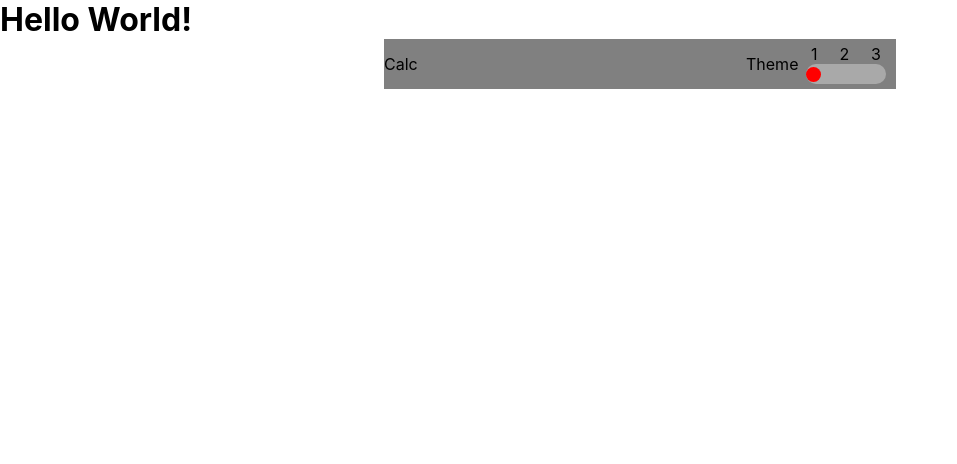
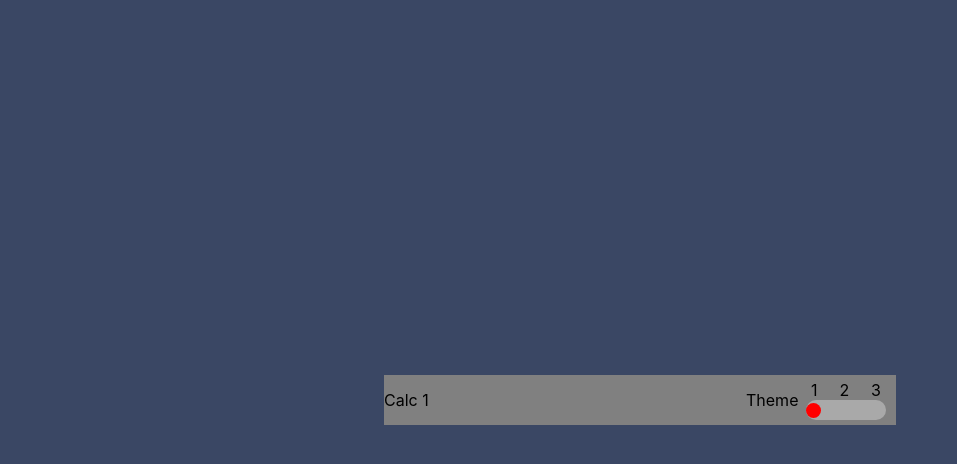
Before and after one commit to dharyel/calculator-app, a React (Create React App) app: page / in a window 1280 px wide. Shown: the top 464 px of the page, without its empty margins (0-957 px from the left). Built offline with nearby package versions, Linux system fonts and the light colour scheme.

Commit message:
adicionado os 3 temas e suas cores. Começando a customizar utilizando o slider do calc header

```diff
--- a/src/App.tsx
+++ b/src/App.tsx
@@ -5,7 +5,6 @@ import { Calculator } from './components/Calculator';
 function App() {
   return (
     <div className="App">
-      <h1>Hello World!</h1>
       <Calculator/>
     </div>
   );
--- /dev/null
+++ b/src/colors.ts
@@ -0,0 +1,56 @@
+export const themeColor1 = {
+    mainBackground: 'hsl(222, 26%, 31%)',
+    sliderBackground: 'hsl(223, 31%, 20%)',
+    calcBackground: 'hsl(224, 36%, 15%)',
+
+    delReset: 'hsl(225, 21%, 49%)',
+    delResetShadow: 'hsl(224, 28%, 35%)',
+
+    sliderDiskEqual: 'hsl(6, 63%, 50%)',
+    sliderDiskEqualShadow: 'hsl(6, 70%, 34%)',
+
+    normalKeys: 'hsl(30, 25%, 89%)',
+    normalKeysShadow: 'hsl(28, 16%, 65%)',
+
+    normalKeysText: 'hsl(221, 14%, 31%)',
+
+    whiteKeyText: 'hsl(0, 0, 100%)'
+}
+
+export const themeColor2 = {
+    mainBackground: 'hsl(0, 0%, 90%)',
+    sliderBackground: 'hsl(0, 5%, 81%)',
+    calcBackground: 'hsl(0, 0%, 93%)',
+
+    delReset: 'hsl(185, 42%, 37%)',
+    delResetShadow: 'hsl(185, 58%, 25%)',
+
+    sliderDiskEqual: 'hsl(25, 98%, 40%)',
+    sliderDiskEqualShadow: 'hsl(25, 99%, 27%)',
+
+    normalKeys: 'hsl(30, 25%, 89%)',
+    normalKeysShadow: 'hsl(28, 16%, 65%)',
+
+    normalKeysText: 'hsl(60, 10%, 19%)',
+
+    whiteKeyText: 'hsl(0, 0, 100%)'
+}
+
+export const themeColor3 = {
+    mainBackground: 'hsl(268, 75%, 9%)',
+    sliderBackground: 'hsl(268, 71%, 12%)',
+    calcBackground: 'hsl(268, 71%, 12%)',
+
+    delReset: 'hsl(281, 89%, 26%)',
+    delResetShadow: 'hsl(285, 91%, 52%)',
+
+    sliderDiskEqual: 'hsl(176, 100%, 44%)',
+    sliderDiskEqualShadow: 'hsl(177, 92%, 70%)',
+
+    normalKeys: 'hsl(268, 47%, 21%)',
+    normalKeysShadow: 'hsl(290, 70%, 36%)',
+
+    normalKeysText: 'hsl(52, 100%, 62%)',
+
+    whiteKeyText: 'hsl(0, 0, 100%)'
+}
--- a/src/components/CalcHeader/index.tsx
+++ b/src/components/CalcHeader/index.tsx
@@ -11,26 +11,26 @@ import {
     ThemeSwitcherSliderNumber
 } from './styled';
 
-interface CalcHeaderProps{
-
+export interface CalcHeaderProps{
+    choosenTheme:number;
+    handleChoosenTheme: (themeNumber: number) => void;
     children?: React.ReactNode;
 }
 
 export const CalcHeader = (props:CalcHeaderProps) =>{
 
     return(
-    <>
         <CalcHeaderContainer>
 
-            <CalcHeaderText>Calc</CalcHeaderText>
+            <CalcHeaderText>Calc {props.choosenTheme}</CalcHeaderText>
 
             <ThemeSwitcherContainer>
                 <ThemeSwitcherText>Theme</ThemeSwitcherText>
                 <ThemeSwitcherSliderContainer>
                     <ThemeSwitcherSliderNumberContainer>
-                        <ThemeSwitcherSliderNumber>1</ThemeSwitcherSliderNumber>
-                        <ThemeSwitcherSliderNumber>2</ThemeSwitcherSliderNumber>
-                        <ThemeSwitcherSliderNumber>3</ThemeSwitcherSliderNumber>
+                        <ThemeSwitcherSliderNumber onClick={()=>props.handleChoosenTheme(1)}>1</ThemeSwitcherSliderNumber>
+                        <ThemeSwitcherSliderNumber onClick={()=>props.handleChoosenTheme(2)}>2</ThemeSwitcherSliderNumber>
+                        <ThemeSwitcherSliderNumber onClick={()=>props.handleChoosenTheme(3)}>3</ThemeSwitcherSliderNumber>
                     </ThemeSwitcherSliderNumberContainer>
                     <ThemeSwitcherSliderDiskContainer>
                         <ThemeSwitcherSliderDisk/>
@@ -40,6 +40,5 @@ export const CalcHeader = (props:CalcHeaderProps) =>{
             </ThemeSwitcherContainer>
 
         </CalcHeaderContainer>
-    </>
     )
 }
--- a/src/components/CalcHeader/styled.ts
+++ b/src/components/CalcHeader/styled.ts
@@ -35,7 +35,7 @@ export const ThemeSwitcherSliderContainer = styled.div`
 export const ThemeSwitcherSliderDiskContainer = styled.div`
     width:80px;
     height:20px;
-    background-color:darkgray;
+    background-color:darkgrey;
     display:flex;
     align-items: center;
     border-radius:10px;
@@ -58,4 +58,5 @@ export const ThemeSwitcherSliderNumberContainer = styled.div`
 
 export const ThemeSwitcherSliderNumber = styled.p`
     margin: 0 5px;
+    cursor:pointer;
 `;
--- a/src/components/Calculator/index.tsx
+++ b/src/components/Calculator/index.tsx
@@ -1,11 +1,41 @@
-import React from 'react';
-import { CalculatorContainer } from './styled';
+import React, {useState} from 'react';
+import { CalculatorContainer, Body } from './styled';
 import { CalcHeader } from '../CalcHeader';
+import { themeColor1, themeColor2, themeColor3 } from '../../colors';
 
 export const Calculator = () => {
+    const [choosenTheme, setChoosenTheme] = useState(1);
+
+    const handleChoosenTheme = (themeNumber:number):void =>{
+        setChoosenTheme(themeNumber);
+
+    }
+
+    const getColorTheme = ():object => {
+        switch (choosenTheme){
+            case 1:
+                return themeColor1;
+                break;
+            case 2:
+                return themeColor2;
+                break;
+            case 3:
+                return themeColor3;
+                break;
+            default:
+                return themeColor1;
+                break;
+        }
+    }
+
     return(
-    <CalculatorContainer>
-        <CalcHeader/>
-    </CalculatorContainer>
+    <Body theme={getColorTheme()}>
+        <CalculatorContainer theme={getColorTheme()}>
+            <CalcHeader
+                choosenTheme={choosenTheme}
+                handleChoosenTheme={handleChoosenTheme}
+            />
+        </CalculatorContainer>
+    </Body>
     );
 }
--- a/src/components/Calculator/styled.ts
+++ b/src/components/Calculator/styled.ts
@@ -1,6 +1,20 @@
 import styled from 'styled-components';
 
-export const CalculatorContainer=styled.div`
+interface CalculatorStyleProps {
+    theme: object;
+}
+
+export const CalculatorContainer=styled.div<CalculatorStyleProps>`
     width:40%;
-    margin:0 auto;
+    height: 100%;
+    background-color:${(props) => props.theme.calcBackground};
 `;
+
+export const Body = styled.body<CalculatorStyleProps>`
+    background-color: ${(props)=> props.theme.mainBackground};
+    min-width:100vw;
+    min-height:100vh;
+    display:flex;
+    justify-content:center;
+    align-items:center;
+`;
```
